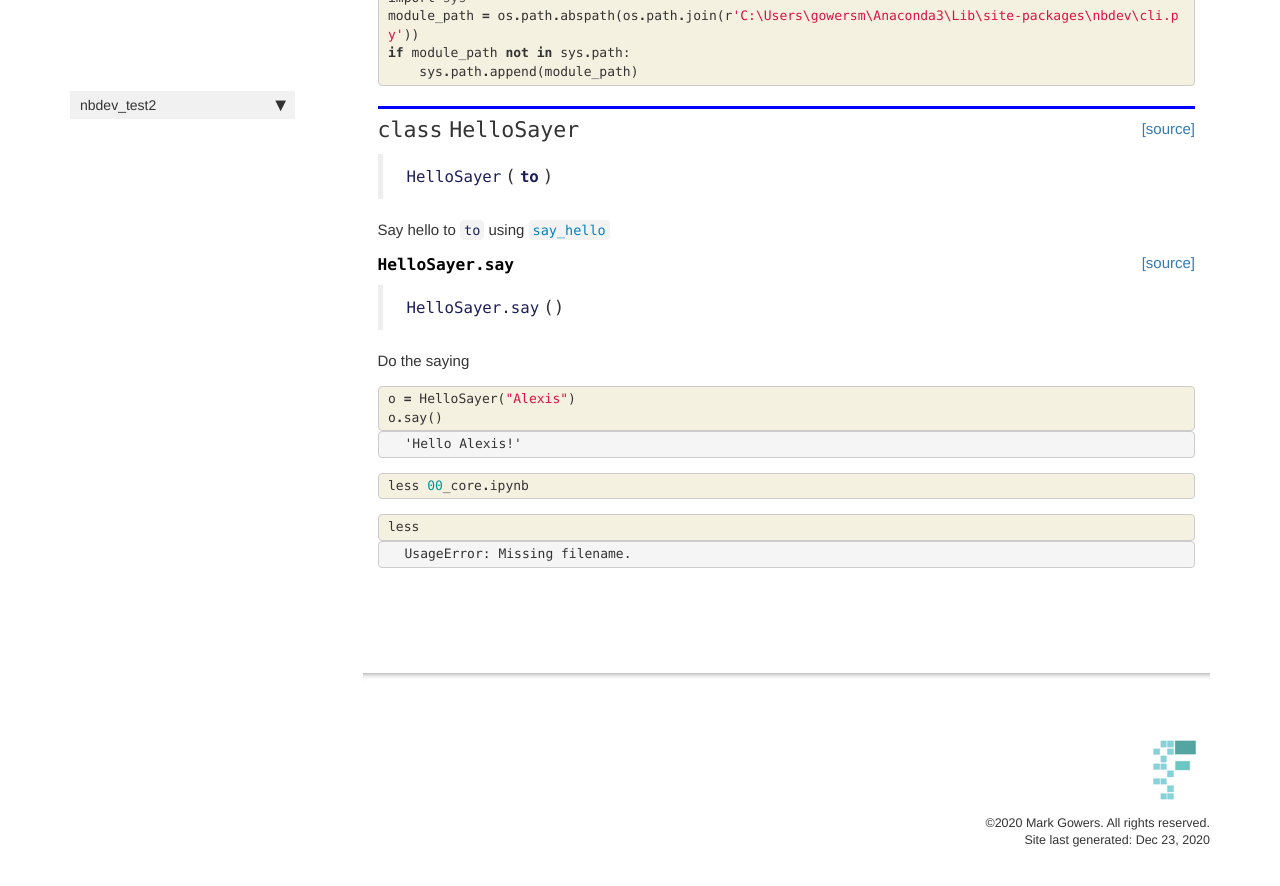
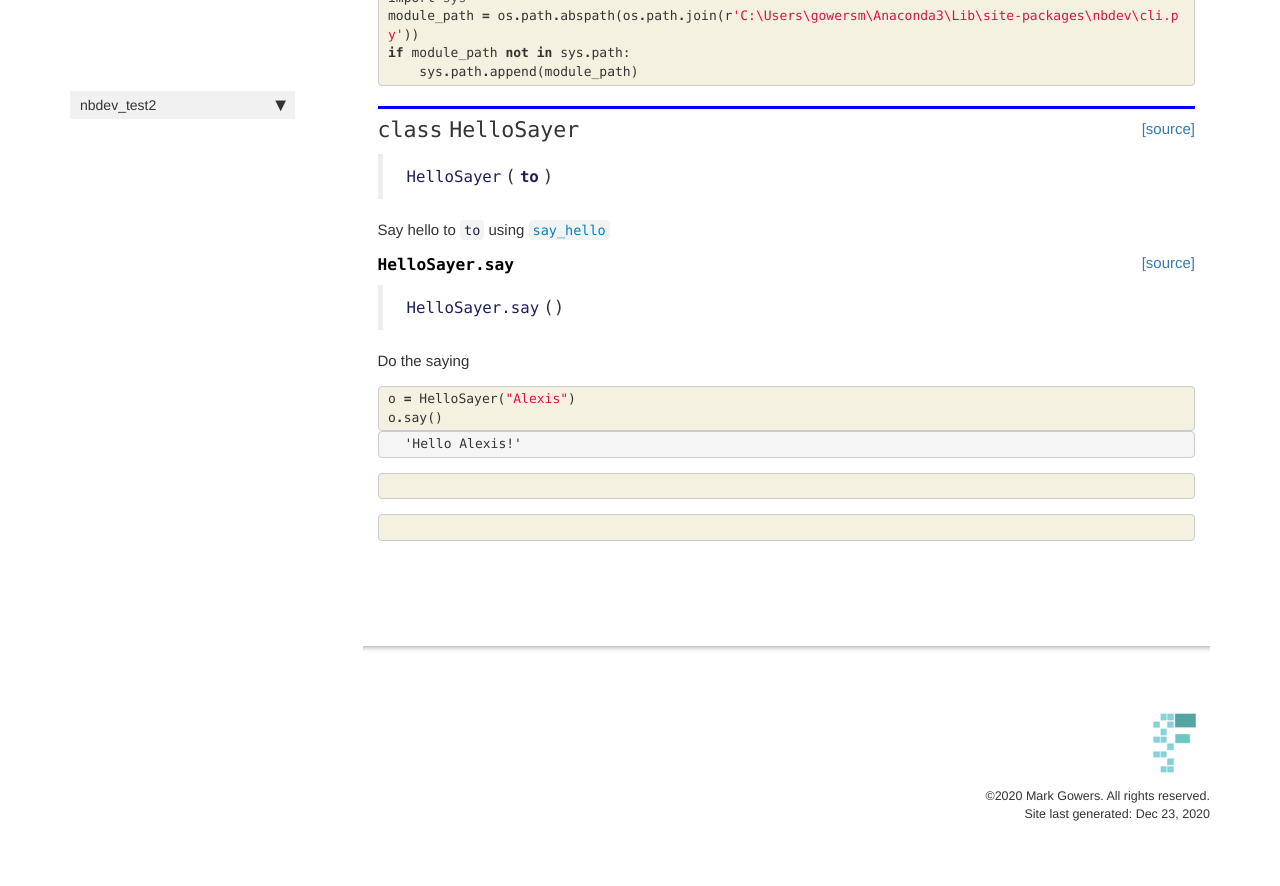
Before and after one commit to magowers/test2, a Jekyll site: the page built from docs/core.html, in a window 1280 px wide and 900 px high, scrolled down 823 px. Shown: the top 886 px of the window. Built offline with Jekyll 4.4.1, drawn with Linux system fonts in a browser that asks for light colours; nearby versions of some CDN libraries; comment, search, counter and statistics services are not loaded.

Commit message:
23_12_2020_2 commit

```diff
--- a/docs/core.html
+++ b/docs/core.html
@@ -279,7 +279,7 @@ nb_path: "00_core.ipynb"
 
 <div class="inner_cell">
     <div class="input_area">
-<div class=" highlight hl-ipython3"><pre><span></span><span class="n">less</span> <span class="mi">00</span><span class="n">_core</span><span class="o">.</span><span class="n">ipynb</span>
+<div class=" highlight hl-ipython3"><pre><span></span>
 </pre></div>
 
     </div>
@@ -296,24 +296,10 @@ nb_path: "00_core.ipynb"
 
 <div class="inner_cell">
     <div class="input_area">
-<div class=" highlight hl-ipython3"><pre><span></span><span class="n">less</span>
+<div class=" highlight hl-ipython3"><pre><span></span>
 </pre></div>
 
     </div>
-</div>
-</div>
-
-<div class="output_wrapper">
-<div class="output">
-
-<div class="output_area">
-
-<div class="output_subarea output_stream output_stderr output_text">
-<pre>UsageError: Missing filename.
-</pre>
-</div>
-</div>
-
 </div>
 </div>
 
--- a/nbdev_test2/__init__.py
+++ b/nbdev_test2/__init__.py
@@ -1,3 +1,3 @@
 
 __version__ = "0.0.1"
-from core import *
+from nbdev_test2.core import *
```
Also changed, not shown: 1 other file.
